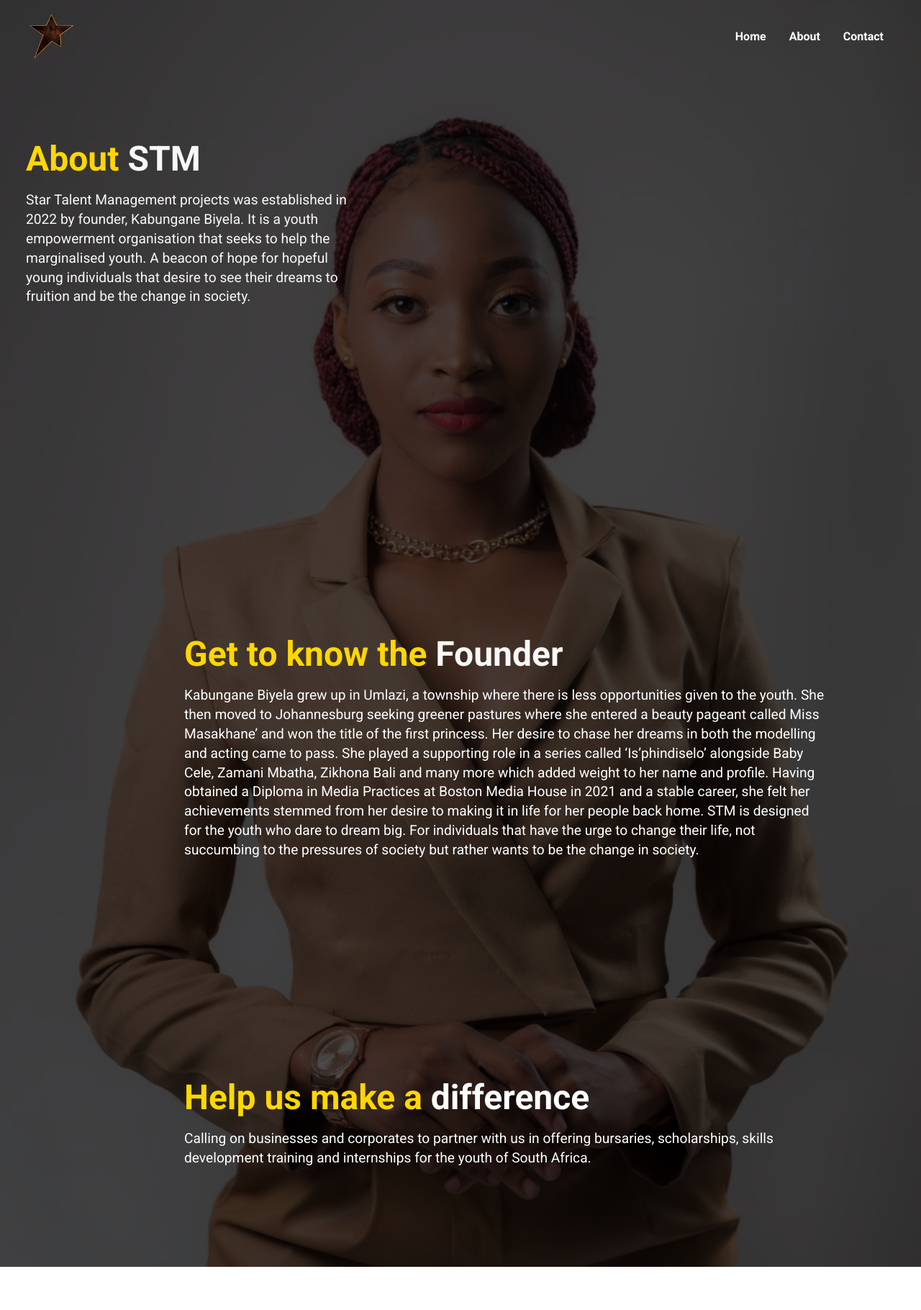
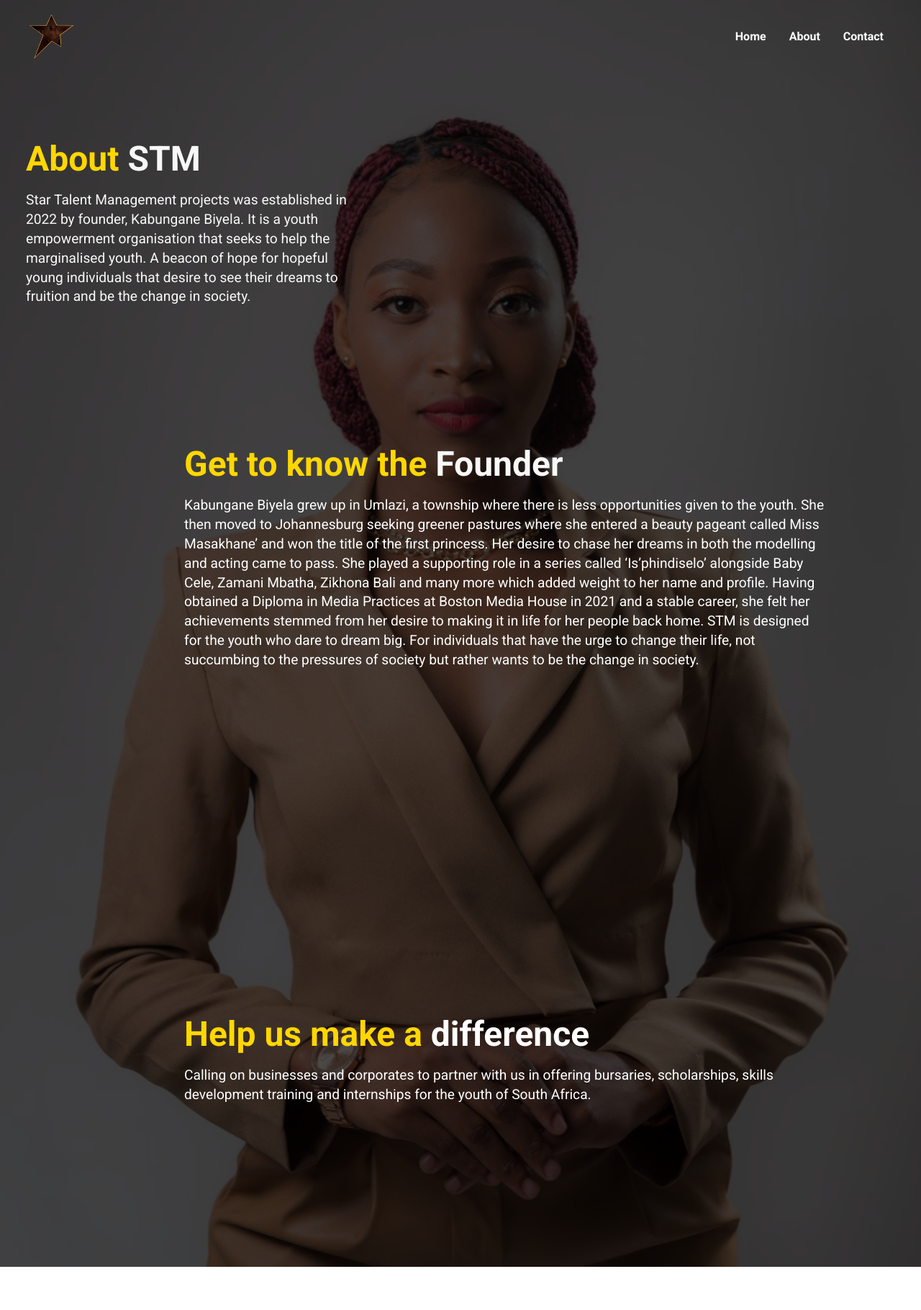
Before and after one commit to Thabiso-Timzo/stellar-talent-management, a React (Create React App) app in the folder client/: page /about in a window 1280 px wide. Shown: the top 1820 px of the page at 72% size. Built offline with nearby package versions, Linux system fonts and the light colour scheme; the HTML template or start-up script is replaced by a standard one.

Commit message:
Modified contact page design

```diff
--- a/client/src/components/about/about-stm/AboutSTM.css
+++ b/client/src/components/about/about-stm/AboutSTM.css
@@ -39,7 +39,7 @@
     justify-content: center;
     position: absolute;
     left: 20%;
-    top: 50%;
+    top:35%;
     width: 70%;
 }
 
@@ -56,7 +56,7 @@
     justify-content: center;
     position: absolute;
     left: 20%;
-    top: 85%;
+    top: 80%;
     width: 70%;
 }
 
```
